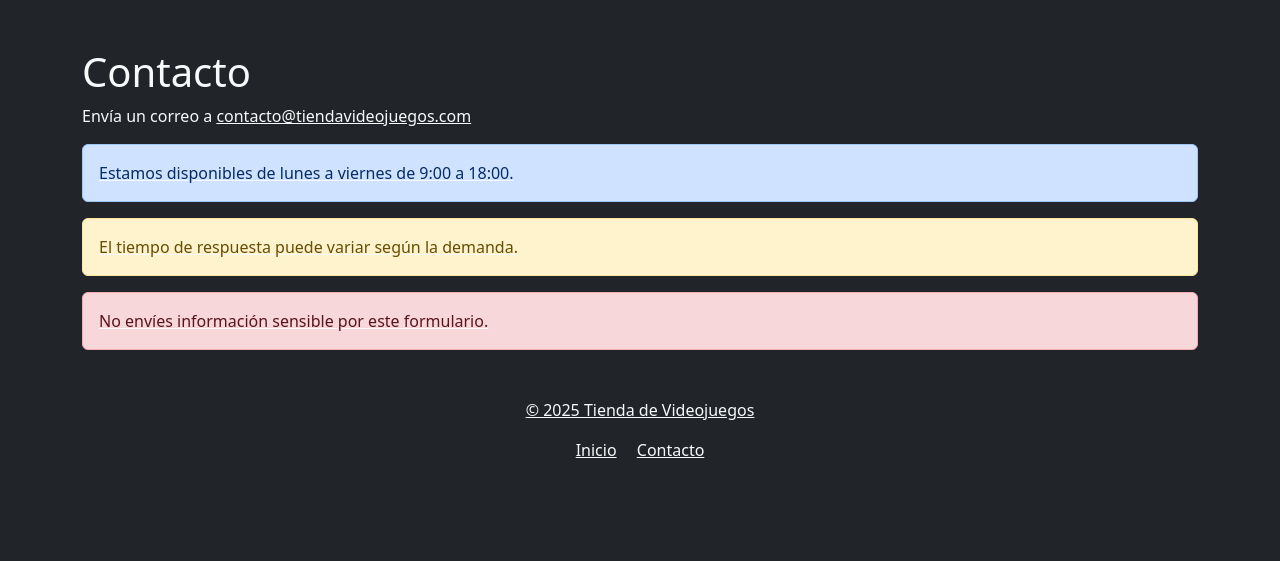
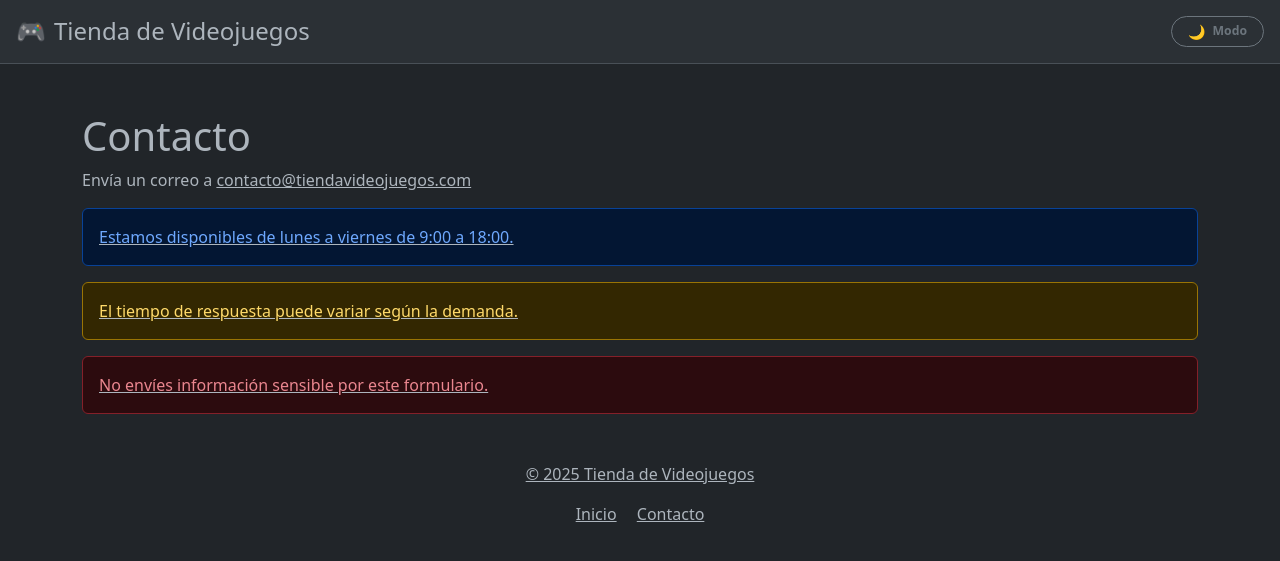
Before and after one commit to D3nis98/tienda, a Django app: page /contacto/ in a window 1280 px wide. Shown: the top 561 px of the page. Run offline with Django 5.2, Linux system fonts and the light colour scheme.

Commit message:
Refactor text color classes to improve readability and add theme toggle functionality

```diff
--- a/tienda/home/templates/home/contacto.html
+++ b/tienda/home/templates/home/contacto.html
@@ -4,10 +4,10 @@
 
 {% block content %}
 <div class="container mt-5">
-    <h1 class="text-light">Contacto</h1>
-    <p class="text-light">Envía un correo a <a
+    <h1 class="text-body">Contacto</h1>
+    <p class="text-body">Envía un correo a <a
     href="mailto:contacto@tiendavideojuegos.com"
-        class="text-light">contacto@tiendavideojuegos.com</
+        class="text-body">contacto@tiendavideojuegos.com</
     a></p>
 
     <div class="alert alert-primary">Estamos disponibles de lunes a viernes de 9:00 a 18:00.</div>
--- a/tienda/home/templates/home/index.html
+++ b/tienda/home/templates/home/index.html
@@ -13,8 +13,8 @@
 
     {% block content %}
 <div class="container mt-5">
-    <h1 class="text-light">Bienvenido a la Tienda de Videojuegos</h1>
-    <p class="text-light">Explora nuestro catálogo y disfruta de las mejores ofertas.</p>
+    <h1 class="text-body">Bienvenido a la Tienda de Videojuegos</h1>
+    <p class="text-body">Explora nuestro catálogo y disfruta de las mejores ofertas.</p>
 
     <img src="{% static 'img/logo.png' %}" alt="Logo" class="img-fluid my-4">
 
--- a/tienda/static/js/script.js
+++ b/tienda/static/js/script.js
@@ -0,0 +1,24 @@
+document.addEventListener("DOMContentLoaded", function () {
+    const btn = document.getElementById("toggle-theme");
+    const html = document.documentElement;
+
+    // 1. Al cargar la página, aplicar el tema guardado (si existe)
+    const savedTheme = localStorage.getItem("theme");
+    if (savedTheme) {
+        html.setAttribute("data-bs-theme", savedTheme);
+    }
+
+    // 2. Escuchar el click para alternar y guardar
+    btn.addEventListener("click", function () {
+        const current = html.getAttribute("data-bs-theme");
+
+        const next = current === "dark"
+            ? "light"
+            : "dark";
+
+        html.setAttribute("data-bs-theme", next);
+
+        // Guardar la elección en el navegador
+        localStorage.setItem("theme", next);
+    });
+});
--- a/tienda/templates/base.html
+++ b/tienda/templates/base.html
@@ -1,7 +1,17 @@
 {% load static %}
 <!DOCTYPE html>
-<html lang="es">
+<html lang="es" data-bs-theme="dark">
 <head>
+    <header class="d-flex justify-content-between align-items-center p-3 border-bottom bg-body-tertiary">
+    <h1 class="h4 m-0 d-flex align-items-center gap-2">
+        <span>🎮</span> Tienda de Videojuegos
+    </h1>
+
+    <button id="toggle-theme" class="btn btn-sm btn-outline-secondary d-flex align-items-center gap-2 rounded-pill px-3" aria-label="Cambiar tema">
+        <span class="theme-icon">🌙</span>
+        <span class="small fw-semibold d-none d-sm-inline">Modo</span>
+    </button>
+</header>
     <meta charset="UTF-8">
     <title>{% block title %}Tienda de Videojuegos{% endblock %}</title>
 
@@ -10,15 +20,15 @@
 
     <script src="{% static 'js/script.js' %}"></script>
 </head>
-<body class="bg-dark text-light">
+<body class="bg-body text-body">
 
     {% block content %}
     {% endblock %}
 
     <footer class="text-center mt-5 mb-3">
         <p>&copy; 2025 Tienda de Videojuegos</p>
-        <a href="{% url 'home' %}" class="text-light">Inicio</a>
-        <a href="{% url 'contacto' %}" class="text-light ms-3">Contacto</a>
+        <a href="{% url 'home' %}" class="text-body">Inicio</a>
+        <a href="{% url 'contacto' %}" class="text-body ms-3">Contacto</a>
     </footer>
 
 </body>
```
